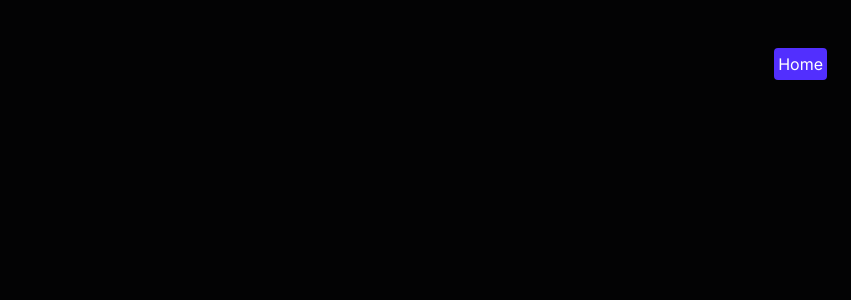
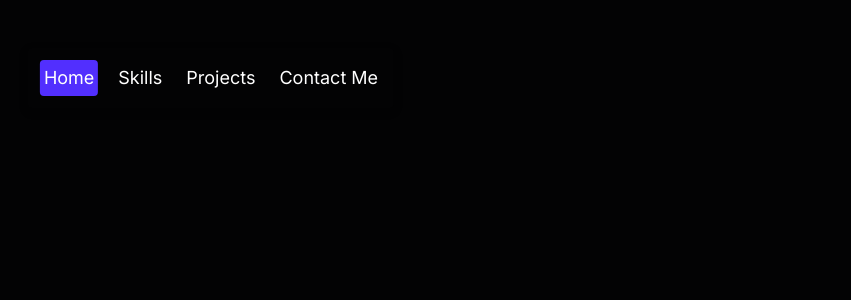
Before and after one commit to kaziabulhasib/animated-portfolio, a Next.js app: page / in a window 1280 px wide. Shown: the top 300 px of the page, without its empty margins (429-1280 px from the left). Built offline with nearby package versions, Linux system fonts and the light colour scheme.

Commit message:
Navbar: complete

```diff
--- /dev/null
+++ b/app/components/NavItem.tsx
@@ -0,0 +1,38 @@
+import React from "react";
+import cn from "classnames";
+
+interface NavItemProps {
+  label: string;
+  section: string;
+  activeSection: string;
+  setActiveSection: (section: string) => void;
+  scrollToSection: (section: string) => void;
+  setIsOpen: (isOpen: boolean) => void;
+}
+
+const NavItem: React.FC<NavItemProps> = ({
+  label,
+  section,
+  activeSection,
+  setActiveSection,
+  scrollToSection,
+  setIsOpen,
+}) => {
+  return (
+    <li>
+      <div
+        className={cn("rounded p-1", {
+          "bg-primary text-white": activeSection === section,
+        })}
+        onClick={() => {
+          setActiveSection(section);
+          scrollToSection(section);
+          setIsOpen(false);
+        }}>
+        {label}
+      </div>
+    </li>
+  );
+};
+
+export default NavItem;
--- a/app/components/Navbar.tsx
+++ b/app/components/Navbar.tsx
@@ -2,6 +2,7 @@
 import React, { useCallback, useEffect, useState } from "react";
 import cn from "classnames";
 const NavBar = () => {
+  const [isOpen, setIsOpen] = useState(false);
   const [activeSection, setActiveSection] = useState("home");
   useEffect(() => {
     setActiveSection("home");
@@ -16,8 +17,10 @@ const NavBar = () => {
     }
   }, []);
   return (
-    <div className='fixed top-12 right-6 mx-auto flex flex-col gap-2.5 items-end z-50'>
-      <button className='bg-background card-shadow p-3 md:hidden rounded'>
+    <div className='fixed top-12 right-6 mx-auto flex flex-col gap-2.5 items-end z-50 md:right-auto md:left-1/2 md:-translate-x-1/2'>
+      <button
+        className='bg-background card-shadow p-3 md:hidden rounded'
+        onClick={() => setIsOpen((preVal) => !preVal)}>
         <img
           className='block dark:hidden'
           src='/menu_icon_light.svg'
@@ -29,16 +32,65 @@ const NavBar = () => {
           alt='menu icon'
         />
       </button>
-      <nav>
-        <ul>
+      <nav
+        className={cn(
+          "bg-background card-shadow p-3 rounded md:block duration-300 ease-in-out",
+          {
+            "opacity-100": isOpen,
+            "opacity-0 md:opacity-100": !isOpen,
+          }
+        )}>
+        <ul className='flex flex-col md:flex-row items-center  gap-4 text-lg font-normal'>
           <li>
             <div
-              className={cn("rounded p-1", { "bg-primary text-white": true })}
+              className={cn("rounded p-1 duration-300 ease-in-out", {
+                "bg-primary text-white": activeSection === "home",
+              })}
               onClick={() => {
                 setActiveSection("home");
                 scrollToSection("home");
+                setIsOpen(false);
               }}>
               Home
+            </div>
+          </li>
+          <li>
+            <div
+              className={cn("rounded p-1 duration-300 ease-in-out", {
+                "bg-primary text-white": activeSection === "skills",
+              })}
+              onClick={() => {
+                setActiveSection("skills");
+                scrollToSection("skills");
+                setIsOpen(false);
+              }}>
+              Skills
+            </div>
+          </li>
+          <li>
+            <div
+              className={cn("rounded p-1 duration-300 ease-in-out", {
+                "bg-primary text-white": activeSection === "projects",
+              })}
+              onClick={() => {
+                setActiveSection("projects");
+                scrollToSection("projects");
+                setIsOpen(false);
+              }}>
+              Projects
+            </div>
+          </li>
+          <li>
+            <div
+              className={cn("rounded p-1 duration-300 ease-in-out", {
+                "bg-primary text-white": activeSection === "contacts",
+              })}
+              onClick={() => {
+                setActiveSection("contacts");
+                scrollToSection("contacts");
+                setIsOpen(false);
+              }}>
+              Contact Me
             </div>
           </li>
         </ul>
```
